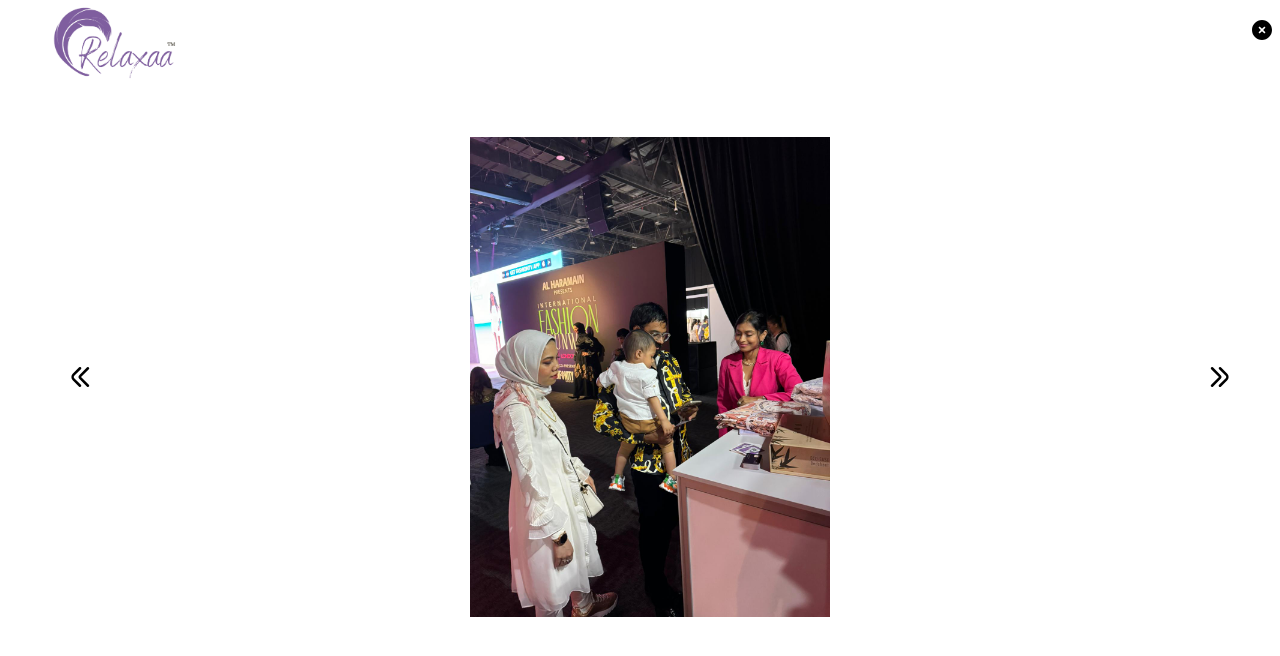
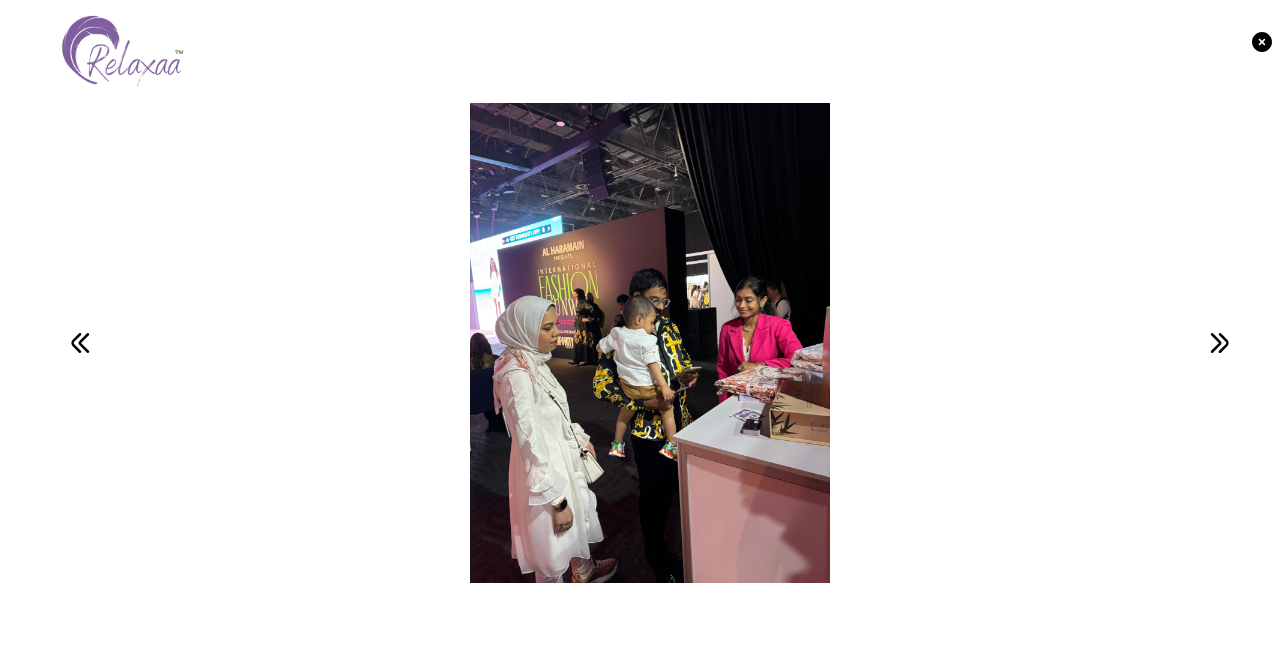
Before and after one commit to Balagurusiva/gallary, a Nuxt app: page / in a window 1280 px wide. Both pictures are taken after a click on the picture 215 px from the left and 216 px from the top of the page. Shown: the top 656 px of the page. Built offline with nearby package versions, Linux system fonts and the light colour scheme.

Commit message:
modified:   app.vue

```diff
--- a/app.vue
+++ b/app.vue
@@ -1,6 +1,8 @@
 <template>
-	<div class="w-full sm:px-[50px] z-50">
-		<div class="header">
+	<div class="w-full">
+		<div
+			class="header sticky top-0 w-full bg-white sm:px-[50px] "
+		>
 			<div class="logo">
 				<NuxtImg src="/Kx1rLCnLKU4d4cD7viBNCJUbSbQpkU3HIpEeP4U0.png" />
 			</div>
@@ -22,20 +24,22 @@
 					class="absolute w-full h-[100%] top-0"
 					style="background-color: rgba(255, 255, 255, 1) !important"
 				>
-					<div class="logo mt-[10px] flex items-center ml-[20px] xl:ml-[50px]">
-						<NuxtImg src="/Kx1rLCnLKU4d4cD7viBNCJUbSbQpkU3HIpEeP4U0.png" />
+					<div
+						class="header sticky top-0 w-full sm:px-[50px]   h-[85px]"
+					>
+						<div class="logo mt-2 ml-2">
+							<NuxtImg src="/Kx1rLCnLKU4d4cD7viBNCJUbSbQpkU3HIpEeP4U0.png" />
+						</div>
 					</div>
-                    <div class="fixed right-2 top-5" @click="handleClose">
-							<NuxtImg
-								src="circle-xmark.svg"
-								width="20"
-								height="20"
-							/>
-						</div>
-					<div class="flex justify-between items-center sm:px-[50px] sm:pb-[50px]">
+					<div class="fixed right-2 top-8" @click="handleClose">
+						<NuxtImg src="circle-xmark.svg" width="20" height="20" />
+					</div>
+					<div
+						class="flex justify-between items-center sm:mt-[-50px]  sm:px-[50px] sm:pb-[50px]"
+					>
 						<div
-                            class="sm:ml-[20px]"
-							style="left: 0;; z-index: 1 !important"
+							class="sm:ml-[20px]"
+							style="left: 0; z-index: 1 !important"
 							@click="handlePrevious"
 						>
 							<NuxtImg src="angle-double-left.svg" width="20" height="20" />
@@ -71,9 +75,9 @@
 		currentImg.value = img;
 	};
 
-    const handleClose = () => {
-        showLarge.value=false
-    }
+	const handleClose = () => {
+		showLarge.value = false;
+	};
 
 	const handleNext = () => {
 		if (currentid.value < imgs.length - 1) {
@@ -102,10 +106,14 @@
 	.logo {
 		width: calc(50px + (81 / (1024 - 350)) * (100vw - 350px));
 		height: calc(40px + (40 / (1024 - 350)) * (100vh - 350px));
+		object-fit: contain;
 		max-width: 131px;
 		max-height: 80px;
 		min-width: 50px;
 		min-height: 40px;
 		transition: width 0.3s ease, height 0.3s ease;
 	}
+
+
+
 </style>
```
